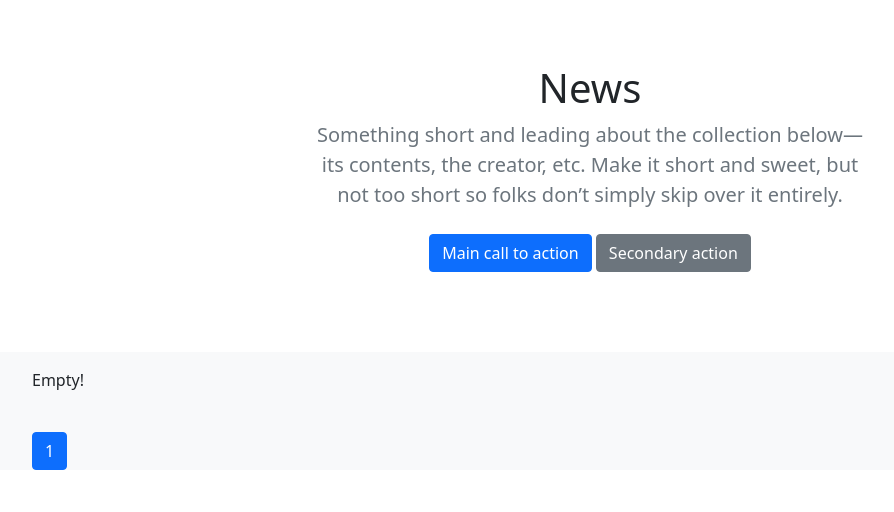
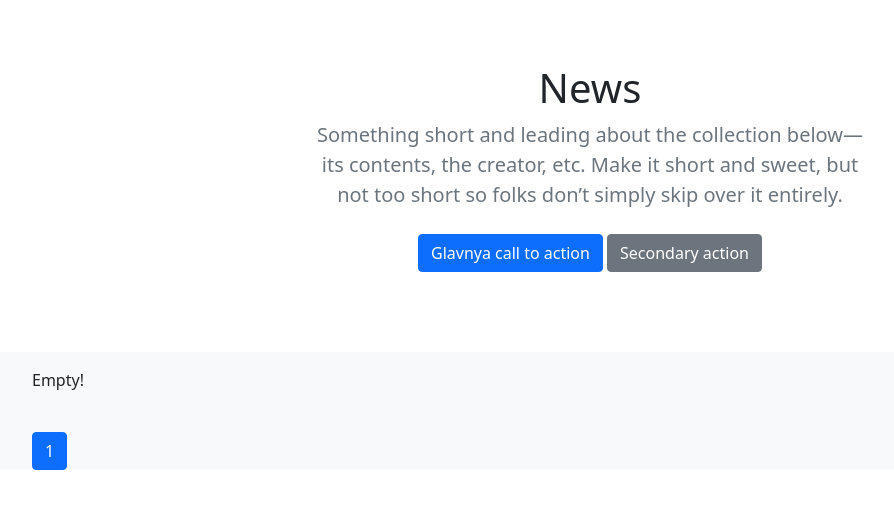
Before and after one commit to MIMuna/mnews, a Django app: page / in a window 1280 px wide. Shown: the part 56-568 px from the top of the page, without its empty margins (50-944 px from the left). Run offline with Django 4.2, Linux system fonts and the light colour scheme; data that the repository does not hold is empty; some libraries are stand-ins or nearby versions.

Commit message:
change template and add 11 views

```diff
--- a/report/models.py
+++ b/report/models.py
@@ -54,7 +54,7 @@ class News(models.Model):
 @receiver(post_save, sender=News)
 def viewer_singnals(sender, instance, created, **kwargs):
     if created:
-        instance.views = 10
+        instance.views = 11
         instance.save()
 
 @receiver(post_delete, sender=News)
--- a/templates/index.html
+++ b/templates/index.html
@@ -7,7 +7,7 @@
         <h1 class="fw-light">News</h1>
         <p class="lead text-muted">Something short and leading about the collection below—its contents, the creator, etc. Make it short and sweet, but not too short so folks don’t simply skip over it entirely.</p>
         <p>
-          <a href="#" class="btn btn-primary my-2">Main call to action</a>
+          <a href="#" class="btn btn-primary my-2">Glavnya call to action</a>
           <a href="#" class="btn btn-secondary my-2">Secondary action</a>
         </p>
       </div>
```
